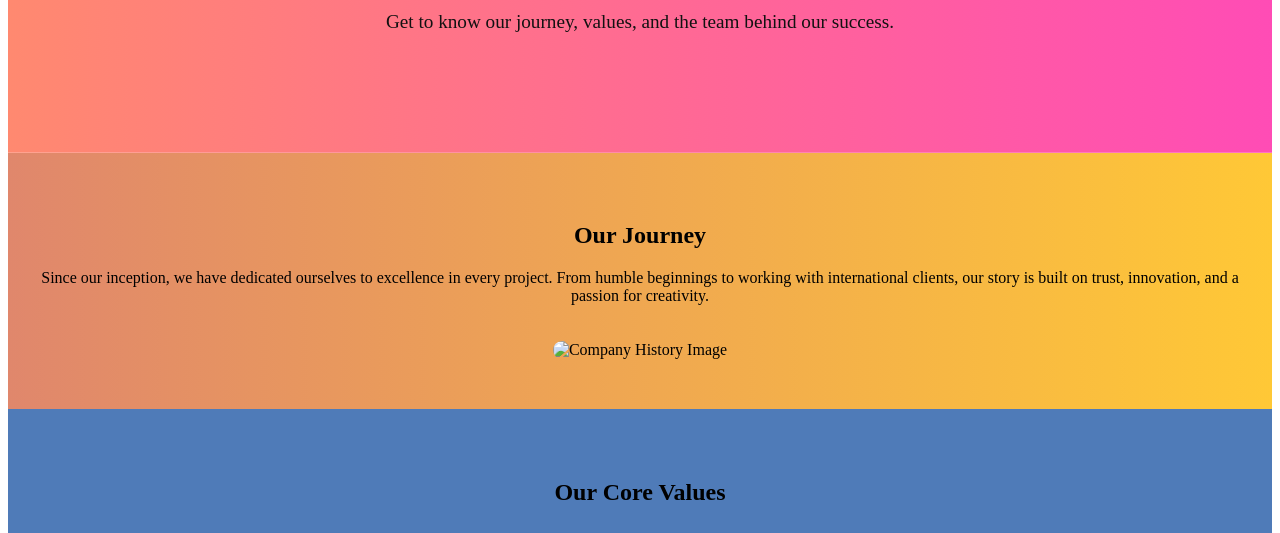
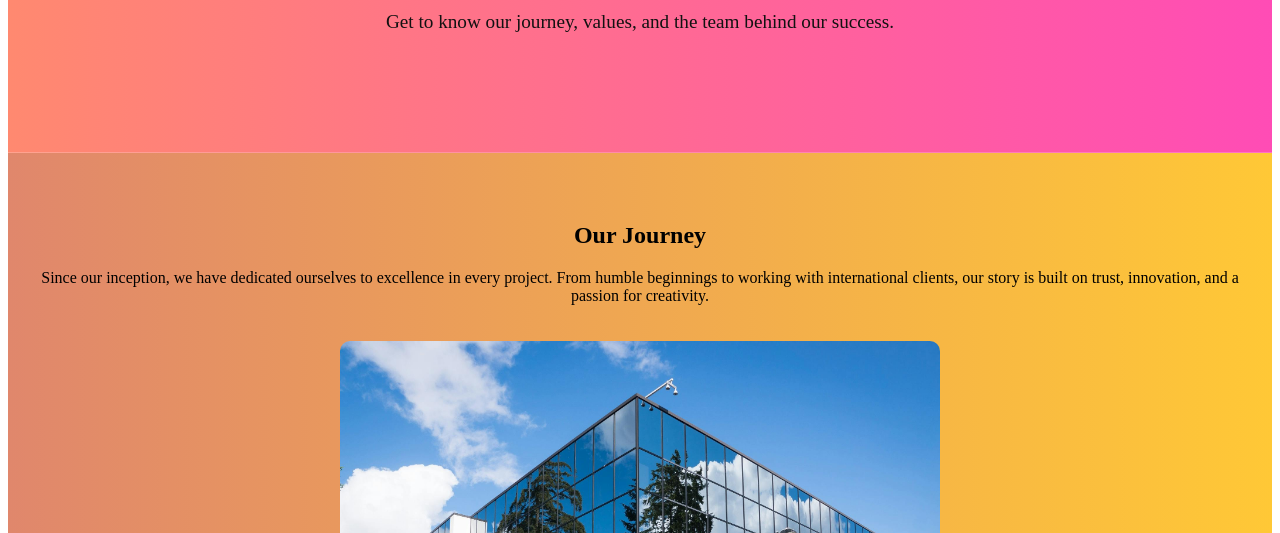
Before and after one commit to MdSiamShikder172/web1, a plain HTML site: page about.html in a window 1280 px wide. Shown: the part 213-746 px from the top of the page. Drawn offline with Linux system fonts and the light colour scheme.

Commit message:
Third Commitv3

```diff
--- a/about.html
+++ b/about.html
@@ -21,7 +21,7 @@
     <section class="history">
         <h2>Our Journey</h2>
         <p>Since our inception, we have dedicated ourselves to excellence in every project. From humble beginnings to working with international clients, our story is built on trust, innovation, and a passion for creativity.</p>
-        <img src="images/history.jpg" alt="Company History Image">
+        <img src="comp.jpeg" alt="Company History Image">
     </section>
 
     <!-- Values Section with Icons -->
```
Also changed, not shown: comp.jpeg (added).
